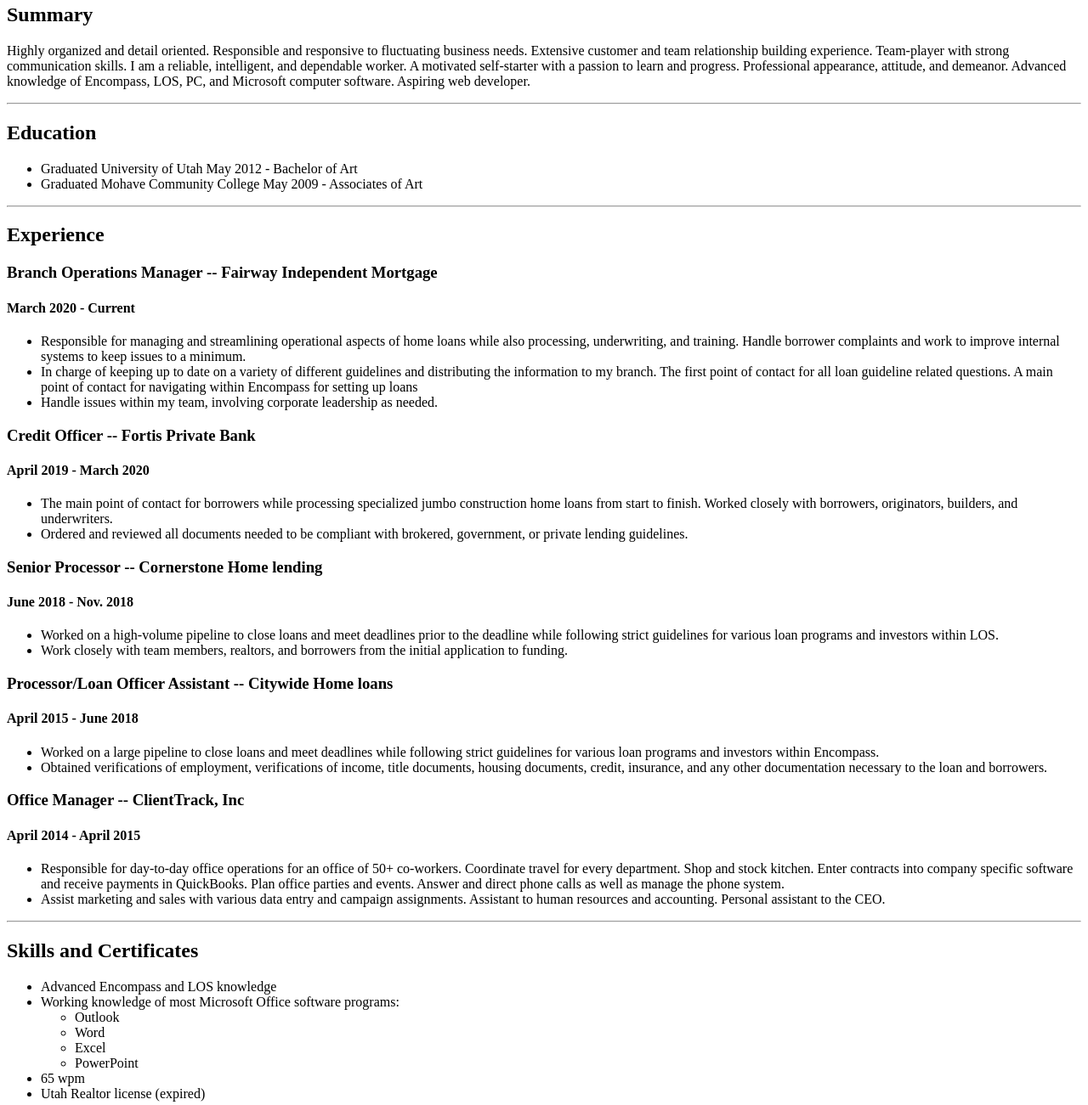
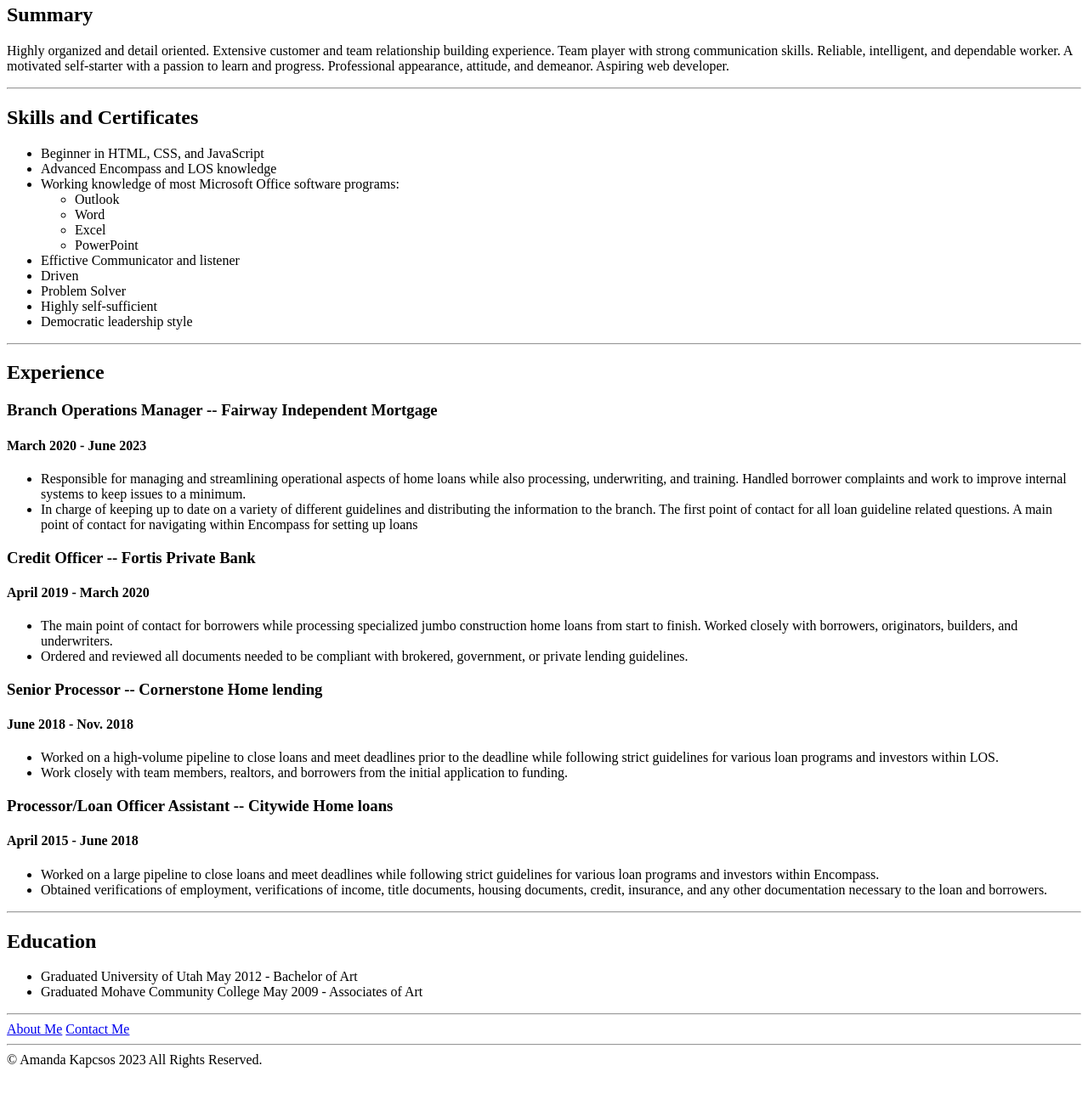
Before and after one commit to trooblondie/AKPortfolio, a plain HTML site: page index.html in a window 1280 px wide. Shown: the part 360-1661 px from the top of the page at 85% size. After the commit the page ends 1625 px from the top, so only its background shows below. Drawn offline with Linux system fonts and the light colour scheme.

Commit message:
Add files via upload

```diff
--- a/index.html
+++ b/index.html
@@ -10,33 +10,42 @@
         <hr/>
 
         <h2>Summary</h2>
-        <p>Highly organized and detail oriented. Responsible and responsive to
-            fluctuating business needs. Extensive customer and team relationship building experience.
-            Team-player with strong communication skills. I am a reliable, intelligent,
-            and dependable worker. A motivated self-starter with a passion to learn and progress.
-            Professional appearance, attitude, and demeanor.
-            Advanced knowledge of Encompass, LOS, PC, and Microsoft computer software.
-            Aspiring web developer.</p>
+        <p>Highly organized and detail oriented. Extensive customer and team relationship building
+            experience. Team player with strong communication skills. Reliable, intelligent, and
+            dependable worker. A motivated self-starter with a passion to learn and progress.
+            Professional appearance, attitude, and demeanor. Aspiring web developer.</p>
         <hr/>
 
-        <h2>Education</h2>
+        <h2>Skills and Certificates</h2>
         <ul>
-            <li>Graduated University of Utah May 2012 - Bachelor of Art</li>
-            <li>Graduated Mohave Community College May 2009 - Associates of Art</li>
+            <li>Beginner in HTML, CSS, and JavaScript</li>
+            <li>Advanced Encompass and LOS knowledge</li>
+            <li>Working knowledge of most Microsoft Office software programs:
+                <ul>
+                    <li>Outlook</li>
+                    <li>Word</li>
+                    <li>Excel</li>
+                    <li>PowerPoint</li>
+                </ul>
+            </li>
+            <li>Effictive Communicator and listener</li>
+            <li>Driven</li>
+            <li>Problem Solver</li>
+            <li>Highly self-sufficient</li>
+            <li>Democratic leadership style</li>
         </ul>
         <hr/>
 
         <h2>Experience</h2>
         <h3>Branch Operations Manager -- Fairway Independent Mortgage</h3>
-        <h4>March 2020 - Current</h4>
+        <h4>March 2020 - June 2023</h4>
         <ul>
             <li>Responsible for managing and streamlining operational aspects of home loans while also
-                processing, underwriting, and training. Handle borrower complaints and work to improve
+                processing, underwriting, and training. Handled borrower complaints and work to improve
                 internal systems to keep issues to a minimum.</li>
             <li>In charge of keeping up to date on a variety of different guidelines and distributing
-                the information to my branch. The first point of contact for all loan guideline related
+                the information to the branch. The first point of contact for all loan guideline related
                 questions. A main point of contact for navigating within Encompass for setting up loans</li>
-            <li>Handle issues within my team, involving corporate leadership as needed.</li>
         </ul>
         <h3>Credit Officer -- Fortis Private Bank</h3>
         <h4>April 2019 - March 2020</h4>
@@ -62,32 +71,15 @@
             <li>Obtained verifications of employment, verifications of income, title documents, housing documents,
                 credit, insurance, and any other documentation necessary to the loan and borrowers.</li>
         </ul>
-        <h3>Office Manager -- ClientTrack, Inc</h3>
-        <h4>April 2014 - April 2015</h4>
+        <hr/>
+
+        <h2>Education</h2>
         <ul>
-            <li>Responsible for day-to-day office operations for an office of 50+ co-workers. Coordinate travel for
-                every department. Shop and stock kitchen. Enter contracts into company specific software and receive
-                payments in QuickBooks. Plan office parties and events. Answer and direct phone calls as well as
-                manage the phone system.</li>
-            <li>Assist marketing and sales with various data entry and campaign assignments. Assistant to human
-                resources and accounting. Personal assistant to the CEO.</li>
+            <li>Graduated University of Utah May 2012 - Bachelor of Art</li>
+            <li>Graduated Mohave Community College May 2009 - Associates of Art</li>
         </ul>
         <hr/>
 
-        <h2>Skills and Certificates</h2>
-        <ul>
-            <li>Advanced Encompass and LOS knowledge</li>
-            <li>Working knowledge of most Microsoft Office software programs:
-                <ul>
-                    <li>Outlook</li>
-                    <li>Word</li>
-                    <li>Excel</li>
-                    <li>PowerPoint</li>
-                </ul>
-            </li>
-            <li>65 wpm</li>
-            <li>Utah Realtor license (expired)</li>
-        </ul>
         <a href="./About.html">About Me</a>
         <a href="./contact.html">Contact Me</a><br/>
         <hr/>
```
Also changed, not shown: contact.html (+1 -0 lines).
